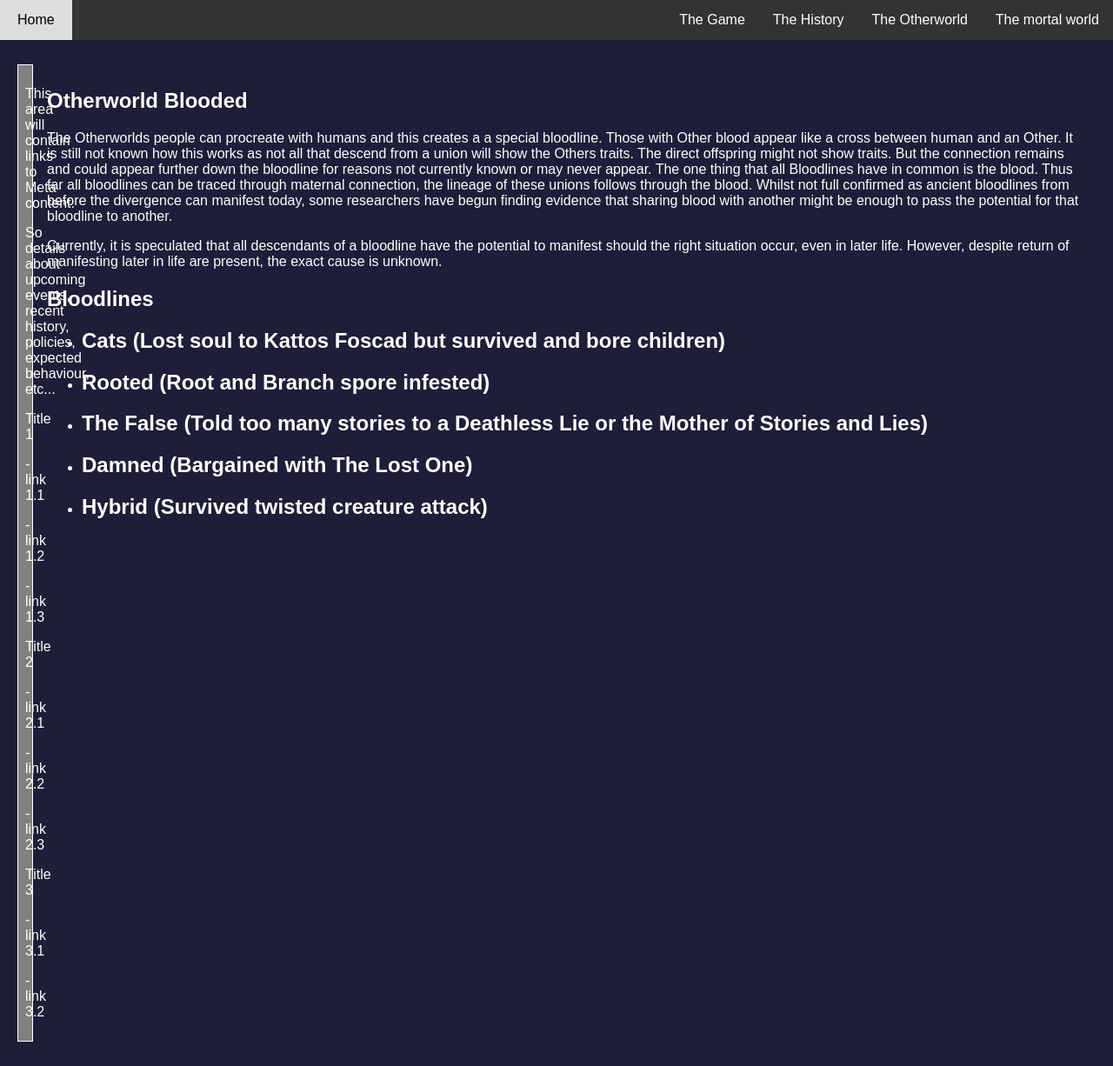
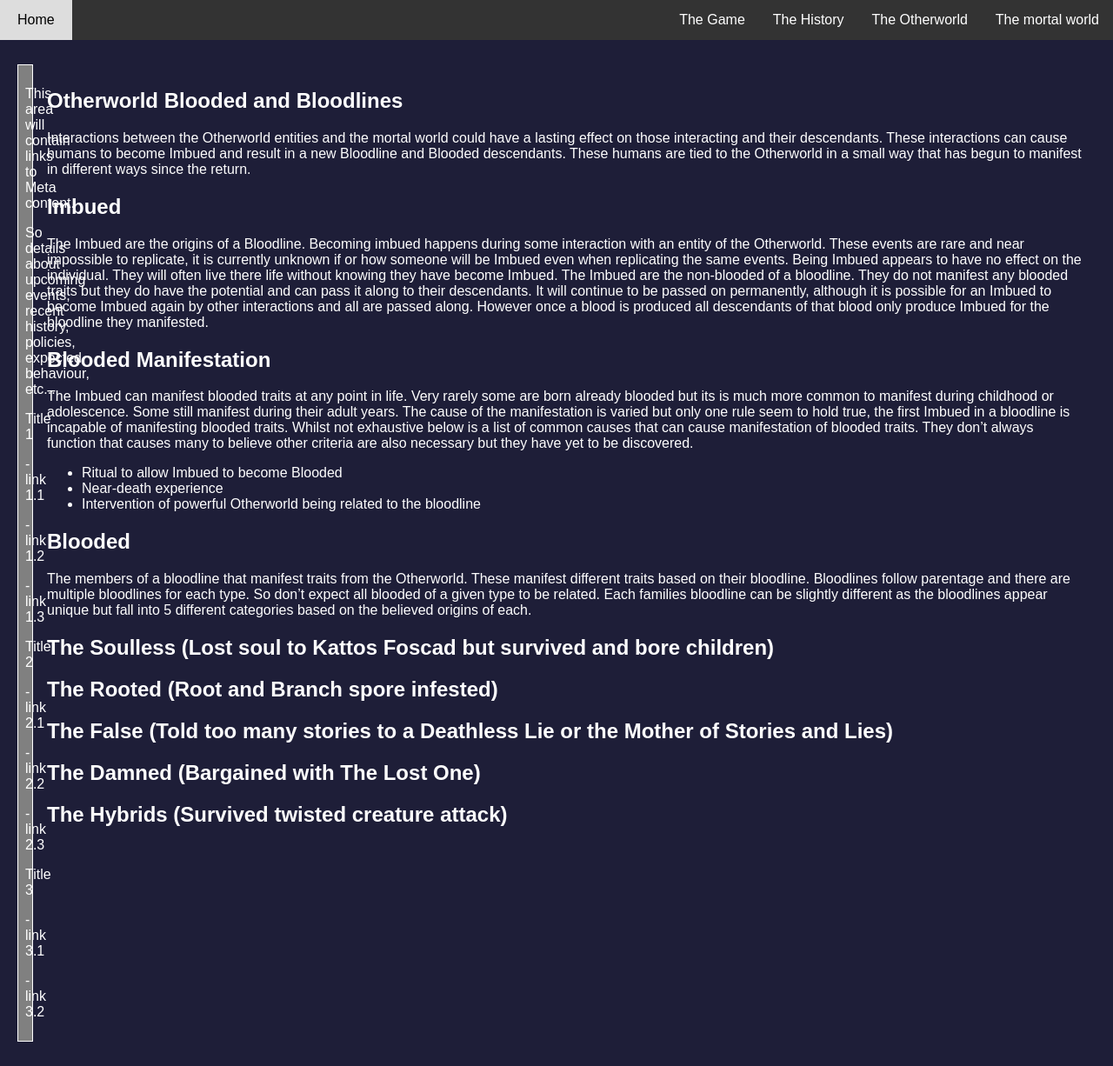
Before and after one commit to KikiUnique/KikiUnique.github.io, a Jekyll site: the page built from docs/world/bloodlines.md, in a window 1280 px wide. Shown: the whole page at 87% size. Built offline with Jekyll 4.4.1, drawn with Linux system fonts in a browser that asks for light colours; the repository's description, which GitHub fills in, is left out.

Commit message:
Detail bloodline general behaviour and how it passes and produces blooded

```diff
--- a/docs/world/bloodlines.md
+++ b/docs/world/bloodlines.md
@@ -1,16 +1,25 @@
 ---
 layout: default
-title: Otherworld Blooded
+title: Otherworld Blooded and Bloodlines
 ---
 
-The Otherworlds people can procreate with humans and this creates a a special bloodline. Those with Other blood appear like a cross between human and an Other. It is still not known how this works as not all that descend from a union will show the Others traits. The direct offspring might not show traits. But the connection remains and could appear further down the bloodline for reasons not currently known or may never appear.
-The one thing that all Bloodlines have in common is the blood. Thus far all bloodlines can be traced through maternal connection, the lineage of these unions follows through the blood. Whilst not full confirmed as ancient bloodlines from before the divergence can manifest today, some researchers have begun finding evidence that sharing blood with another might be enough to pass the potential for that bloodline to another.
+Interactions between the Otherworld entities and the mortal world could have a lasting effect on those interacting and their descendants. These interactions can cause humans to become Imbued and result in a new Bloodline and Blooded descendants. These humans are tied to the Otherworld in a small way that has begun to manifest in different ways since the return.
 
-Currently, it is speculated that all descendants of a bloodline have the potential to manifest should the right situation occur, even in later life. However, despite return of manifesting later in life are present, the exact cause is unknown.
+# Imbued
+The Imbued are the origins of a Bloodline. Becoming imbued happens during some interaction with an entity of the Otherworld. These events are rare and near impossible to replicate, it is currently unknown if or how someone will be Imbued even when replicating the same events. Being Imbued appears to have no effect on the individual. They will often live there life without knowing they have become Imbued. The Imbued are the non-blooded of a bloodline. They do not manifest any blooded traits but they do have the potential and can pass it along to their descendants. It will continue to be passed on permanently, although it is possible for an Imbued to become Imbued again by other interactions and all are passed along. However once a blood is produced all descendants of that blood only produce Imbued for the bloodline they manifested.
 
-# Bloodlines
-- ## Cats (Lost soul to Kattos Foscad but survived and bore children)
-- ## Rooted (Root and Branch spore infested)
-- ## The False (Told too many stories to a Deathless Lie or the Mother of Stories and Lies)
-- ## Damned (Bargained with The Lost One)
-- ## Hybrid (Survived twisted creature attack)
+# Blooded Manifestation
+The Imbued can manifest blooded traits at any point in life. Very rarely some are born already blooded but its is much more common to manifest during childhood or adolescence. Some still manifest during their adult years. The cause of the manifestation is varied but only one rule seem to hold true, the first Imbued in a bloodline is incapable of manifesting blooded traits.
+Whilst not exhaustive below is a list of common causes that can cause manifestation of blooded traits. They don't always function that causes many to believe other criteria are also necessary but they have yet to be discovered.
+ - Ritual to allow Imbued to become Blooded
+ - Near-death experience
+ - Intervention of powerful Otherworld being related to the bloodline
+
+# Blooded
+The members of a bloodline that manifest traits from the Otherworld. These manifest different traits based on their bloodline. Bloodlines follow parentage and there are multiple bloodlines for each type. So don't expect all blooded of a given type to be related. Each families bloodline can be slightly different as the bloodlines appear unique but fall into 5 different categories based on the believed origins of each.
+
+## The Soulless (Lost soul to Kattos Foscad but survived and bore children)
+## The Rooted (Root and Branch spore infested)
+## The False (Told too many stories to a Deathless Lie or the Mother of Stories and Lies)
+## The Damned (Bargained with The Lost One)
+## The Hybrids (Survived twisted creature attack)
```
